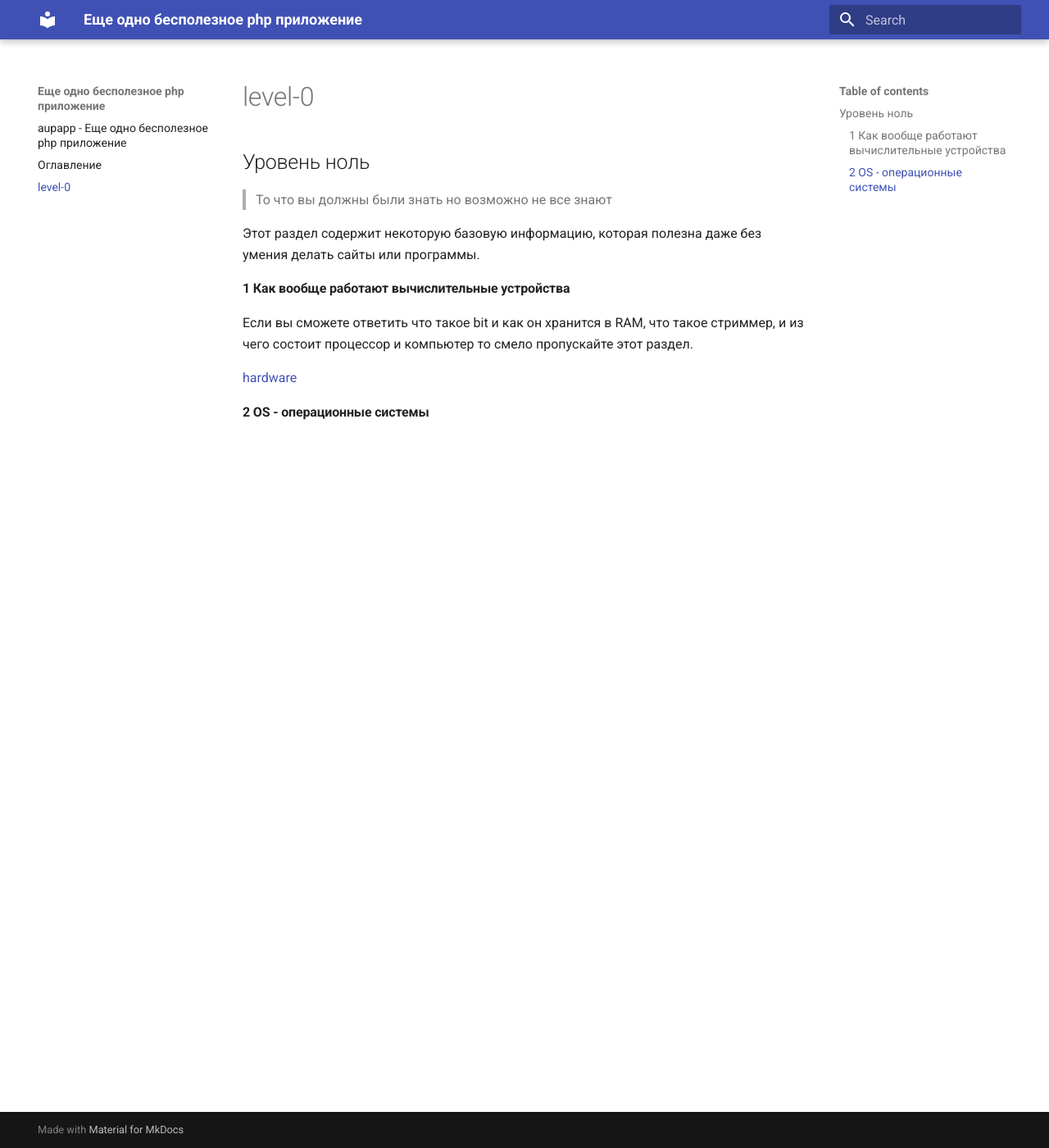
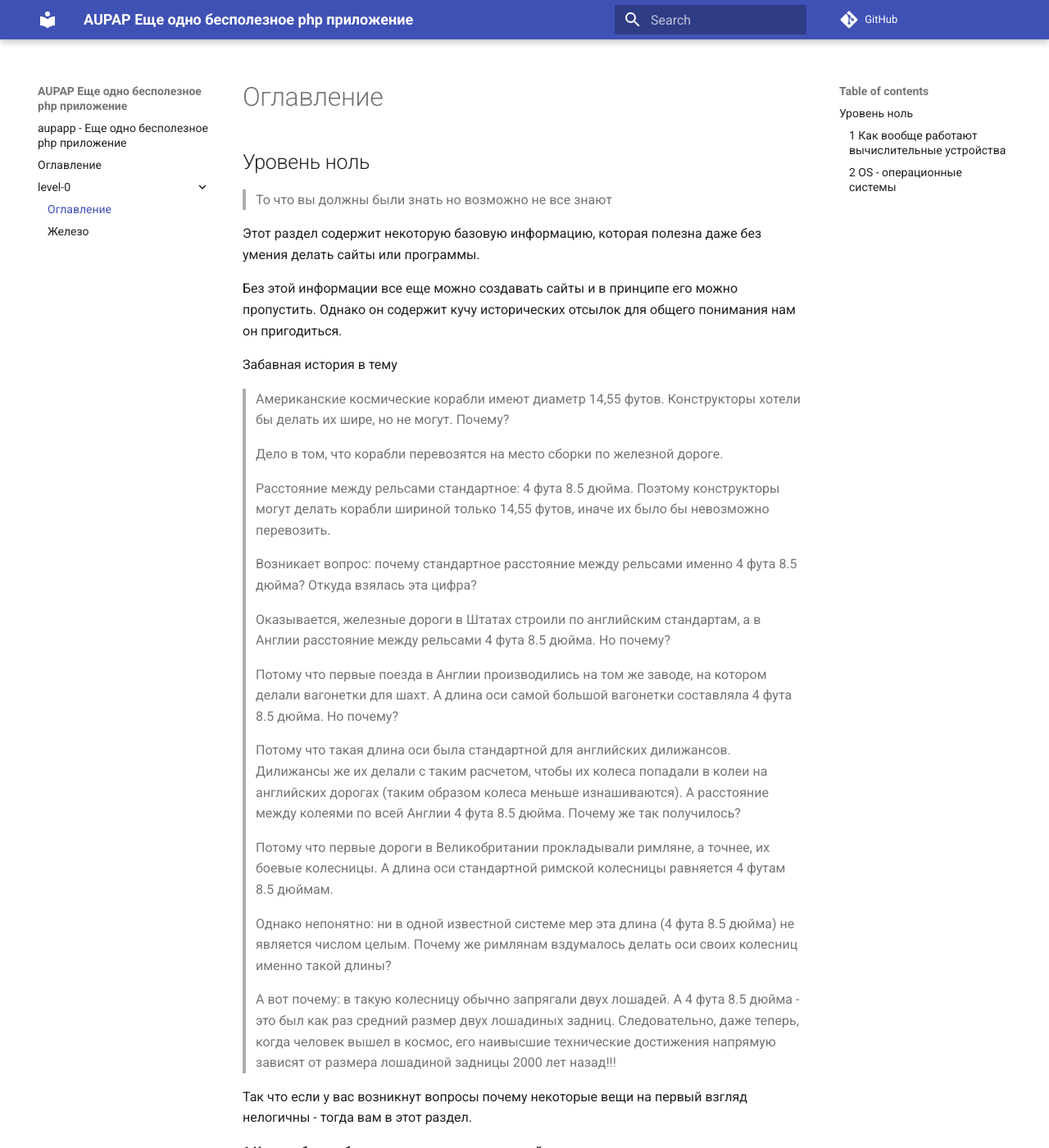
Before and after one commit to apuf/aupapp, an MkDocs documentation site: the page built from book/level-0/readme.md, in a window 1280 px wide and 1400 px high. Shown: the whole window at 82% size. Built offline with MkDocs 1.6.1 and Material for MkDocs 9.7.7, drawn with Linux system fonts in a browser that asks for light colours; comment, search, counter and statistics services are not loaded; old or Windows-style settings are respelled for this version of MkDocs; some of the changed text lies outside the part shown.

Commit message:
Вечерние правки после работы
- Поправил ссылки
- Добавил изображения
- испортил раздел hardware

```diff
--- a/book/level-0/readme.md
+++ b/book/level-0/readme.md
@@ -4,12 +4,60 @@
 Этот раздел содержит некоторую базовую информацию, которая полезна
 даже без умения делать сайты или программы.
 
+Без этой информации все еще можно создавать сайты и в принципе его можно
+пропустить. Однако он содержит кучу исторических отсылок
+для общего понимания нам он пригодиться.
+
+Забавная история в тему
+> Американские космические корабли имеют диаметр 14,55 футов.
+Конструкторы хотели бы делать их шире, но не могут. Почему?
+>
+> Дело в том, что корабли перевозятся на место сборки по железной дороге.
+>
+> Расстояние между рельсами стандартное: 4 фута 8.5 дюйма.
+Поэтому конструкторы могут делать корабли шириной только 14,55 футов,
+иначе их было бы невозможно перевозить.
+>
+> Возникает вопрос: почему стандартное расстояние между рельсами именно
+4 фута 8.5 дюйма? Откуда взялась эта цифра?
+>
+> Оказывается, железные дороги в Штатах строили по английским стандартам,
+а в Англии расстояние между рельсами 4 фута 8.5 дюйма. Но почему?
+>
+> Потому что первые поезда в Англии производились на том же заводе,
+на котором делали вагонетки для шахт.
+ А длина оси самой большой вагонетки составляла 4 фута 8.5 дюйма. Но почему?
+>
+> Потому что такая длина оси была стандартной для английских дилижансов.
+Дилижансы же их делали с таким расчетом, чтобы их колеса
+попадали в колеи на английских дорогах (таким образом колеса меньше
+изнашиваются). А расстояние между колеями по всей Англии 4 фута 8.5 дюйма.
+Почему же так получилось?
+>
+> Потому что первые дороги в Великобритании прокладывали римляне,
+а точнее, их боевые колесницы. А длина оси стандартной римской колесницы
+равняется 4 футам 8.5 дюймам.
+>
+> Однако непонятно: ни в одной известной системе мер эта длина
+(4 фута 8.5 дюйма) не является числом целым.
+Почему же римлянам вздумалось делать оси своих колесниц именно такой длины?
+>
+>  А вот почему: в такую колесницу обычно запрягали двух лошадей.
+А 4 фута 8.5 дюйма - это был как раз средний размер двух лошадиных задниц.
+Следовательно, даже теперь, когда человек вышел в космос, его наивысшие
+технические достижения напрямую зависят от размера лошадиной задницы
+2000 лет назад!!!
+
+Так что если у вас возникнут вопросы почему некоторые вещи
+на первый взгляд нелогичны - тогда вам в этот раздел.
+
 #### 1 Как вообще работают вычислительные устройства
 
 Если вы сможете ответить что такое bit и как он хранится в
 RAM, что такое стриммер, и из чего состоит процессор и компьютер
+и почему компьютеры не всегда могут правильно разделить числа
 то смело пропускайте этот раздел.
 
-[hardware](../hardware/readme.md)
+[hardware](../level-0/hardware/readme)
 
 #### 2 OS - операционные системы
--- a/mkdocs.yml
+++ b/mkdocs.yml
@@ -1,7 +1,16 @@
 docs_dir: book
 theme: material
-site_name: Еще одно бесполезное php приложение
+site_name: AUPAP Еще одно бесполезное php приложение
+site_url: https://apuf.github.io/aupapp
+repo_url: https://github.com/apuf/aupapp
+edit_uri: edit/on-progress/book/
+site_description: Как научиться создавать сайты с нуля шаг за шагом
+site_author: Denis Kainazarov
+remote_branch: gh-pages
+remote_name: origin
 pages:
   - index.md
   - 'Оглавление': 'readme.md'
-  - level-0: 'level-0/readme.md'
+  - level-0:
+    - 'Оглавление': 'level-0/readme.md'
+    - 'Железо': 'level-0/hardware/readme.md'
```
Also changed, not shown: book/index.md (+1 -1 lines), book/level-0/hardware/readme.md (+31 -10 lines), book/readme.md (+2 -1 lines), book/level-0/hardware/img/cpu.jpg (added), book/level-0/hardware/img/electronic_components.jpg (added), book/level-0/hardware/img/hdd.jpg (added), book/level-0/hardware/img/ram.png (added), book/level-0/hardware/img/streamer.jpg (added), book/level-0/hardware/img/videocard.jpg (added).
